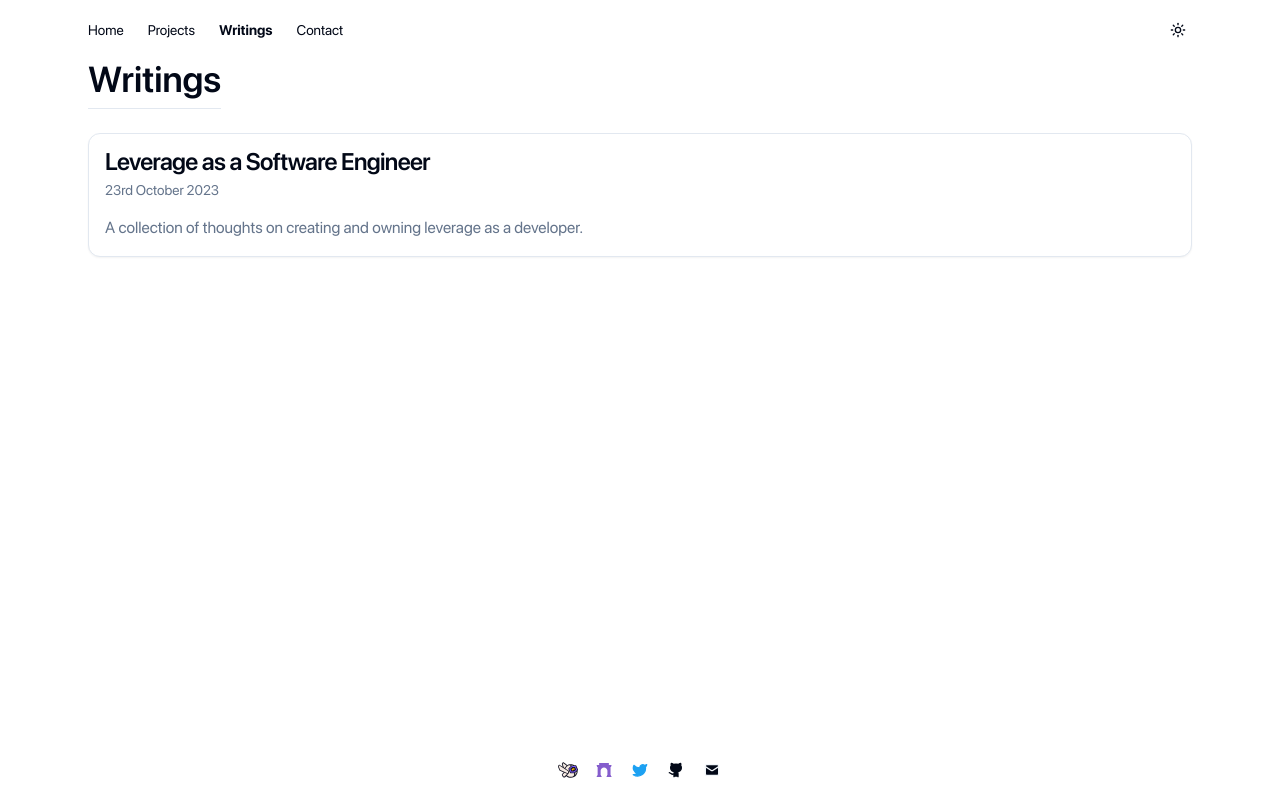
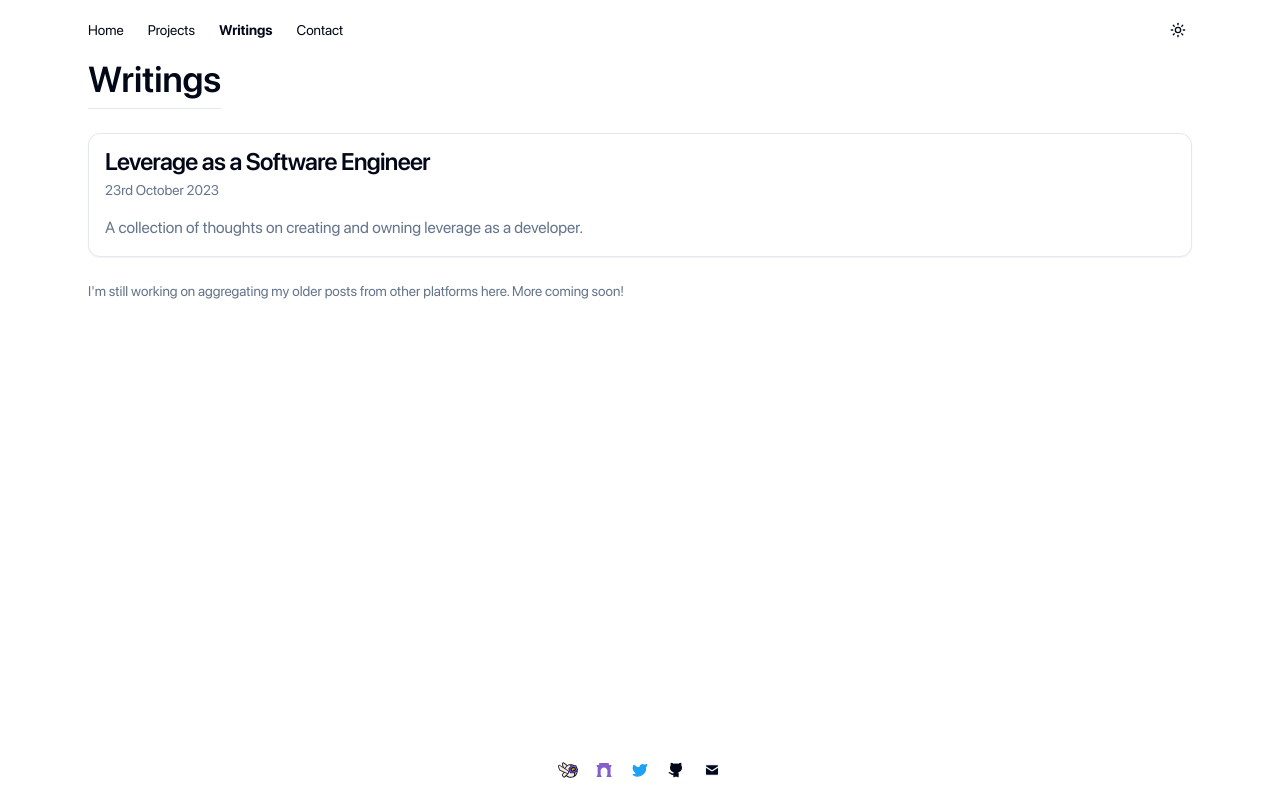
Before and after one commit to haardikk21/haardik.dev, a Next.js app: page /writings in a window 1280 px wide. Built offline with nearby package versions, Linux system fonts and the light colour scheme.

Commit message:
add coming soon to writings back

```diff
--- a/src/app/writings/page.tsx
+++ b/src/app/writings/page.tsx
@@ -44,6 +44,11 @@ export default function Writings() {
           </Card>
         </Link>
       ))}
+
+      <p className="text-sm text-muted-foreground">
+        I&apos;m still working on aggregating my older posts from other
+        platforms here. More coming soon!
+      </p>
     </div>
   );
 }
```
